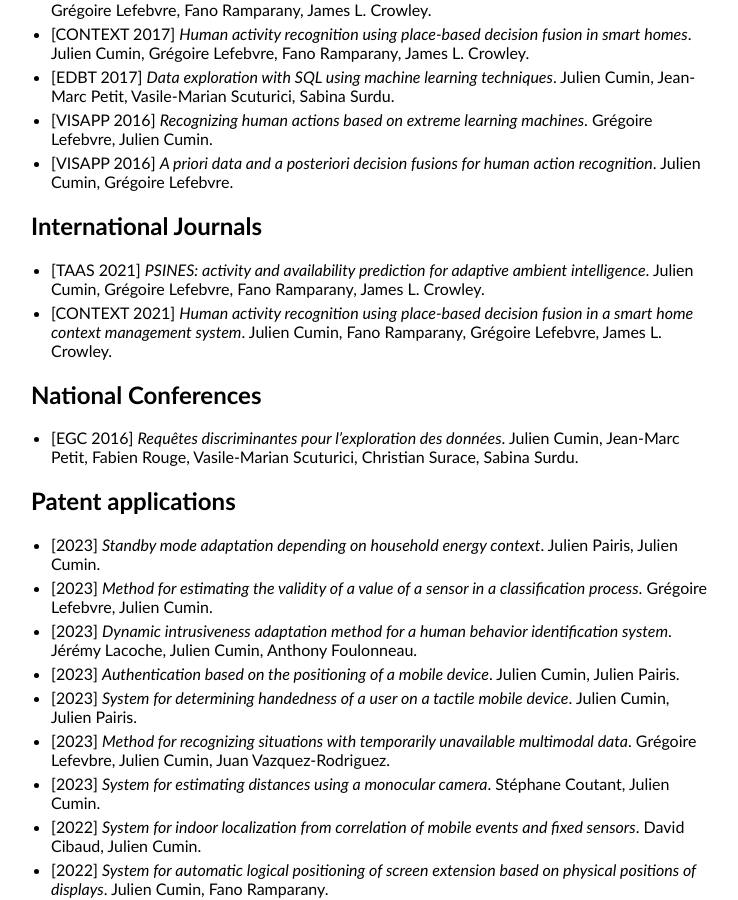
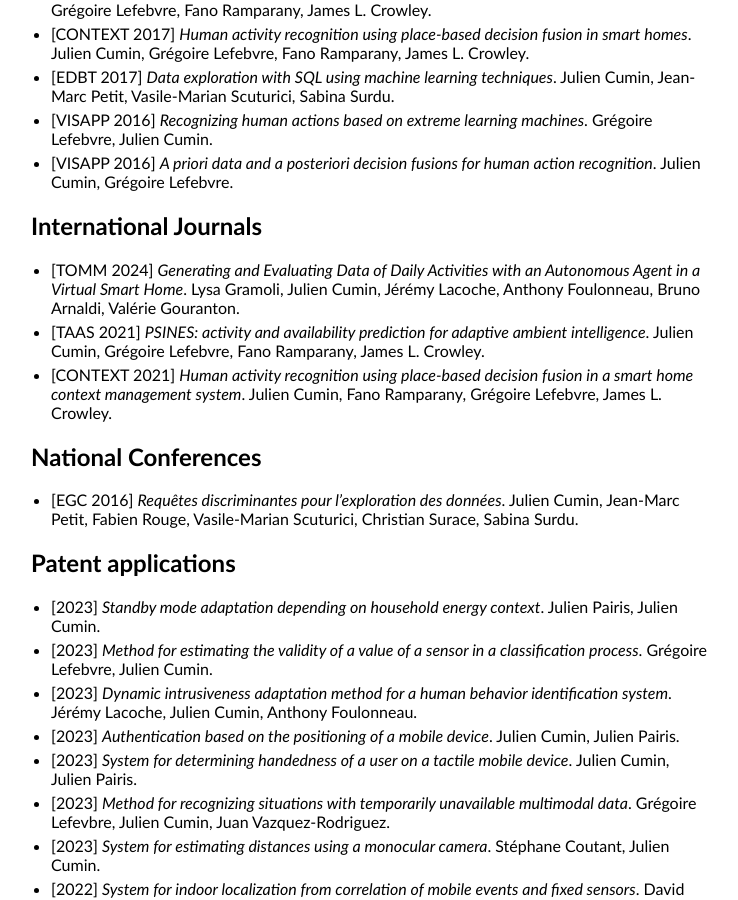
Before and after one commit to JCumin/jcumin.github.io, a Jekyll site: the page built from publications.md, in a window 1280 px wide and 900 px high, scrolled down 413 px. Shown: the whole window, without its empty margins (259-997 px from the left). Built offline with Jekyll 4.4.1, drawn with Linux system fonts in a browser that asks for light colours.

Commit message:
Update publications.md

```diff
--- a/publications.md
+++ b/publications.md
@@ -19,6 +19,7 @@ title: Publications
 
 ## International Journals
 
+- [TOMM 2024] *Generating and Evaluating Data of Daily Activities with an Autonomous Agent in a Virtual Smart Home*. Lysa Gramoli, Julien Cumin, Jérémy Lacoche, Anthony Foulonneau, Bruno Arnaldi, Valérie Gouranton.
 - [TAAS 2021] *PSINES: activity and availability prediction for adaptive ambient intelligence*. Julien Cumin, Grégoire Lefebvre, Fano Ramparany, James L. Crowley.
 - [CONTEXT 2021] *Human activity recognition using place-based decision fusion in a smart home context management system*. Julien Cumin, Fano Ramparany, Grégoire Lefebvre, James L. Crowley.
 
```
